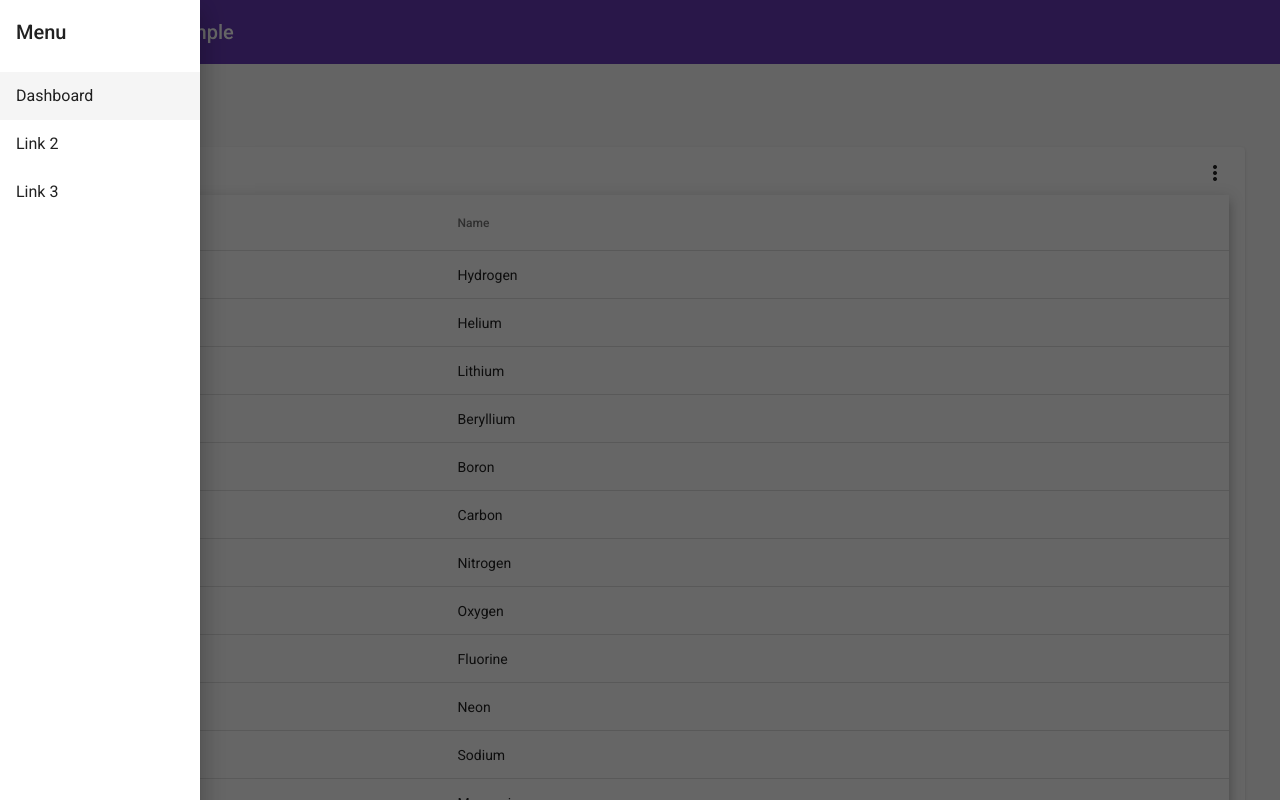
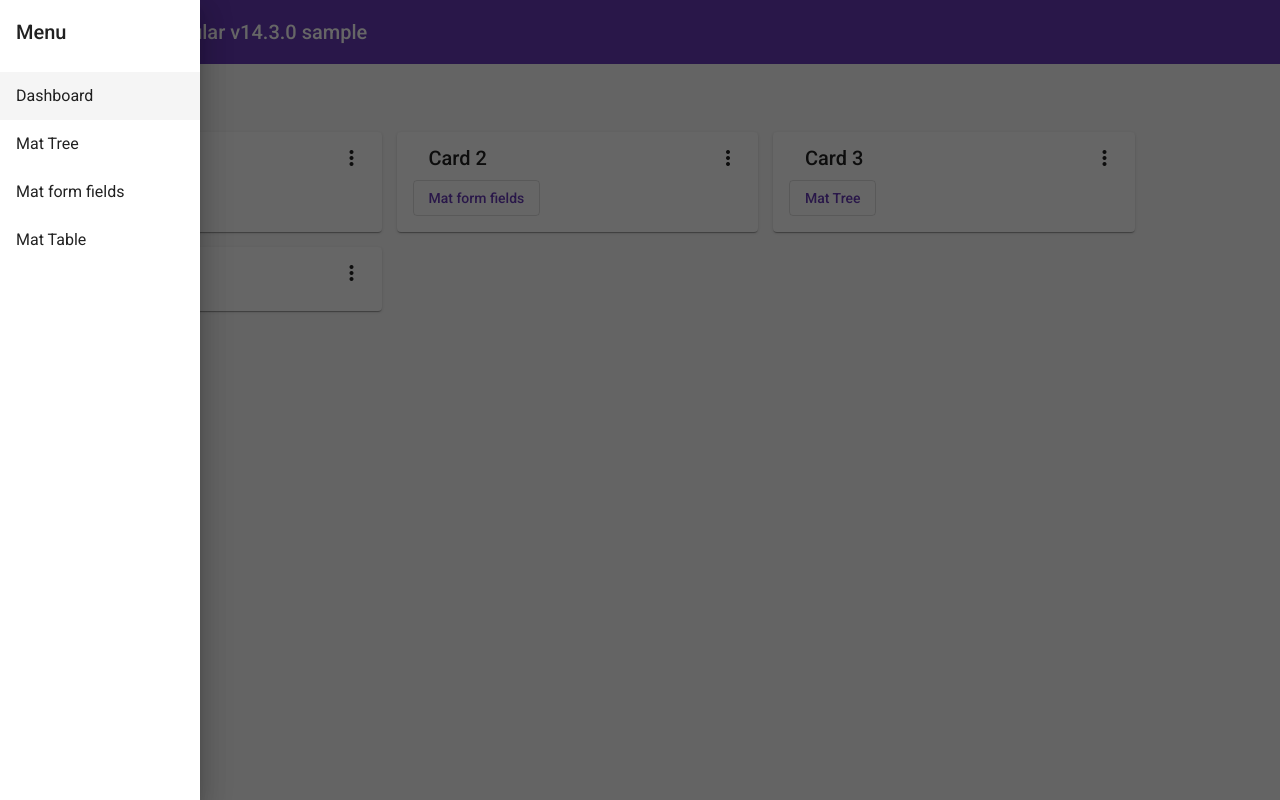
Before and after one commit to KVikram/angular-v10, an Angular app: page /home in a window 1280 px wide. Both pictures are taken after a click on the button "menu". Shown: the top 800 px of the page. Built offline with nearby package versions, Linux system fonts and the light colour scheme.

Commit message:
feat(dashboard):cleaned layout

```diff
--- a/src/app/app.module.ts
+++ b/src/app/app.module.ts
@@ -26,6 +26,7 @@ import { MatInputModule } from '@angular/material/input';
 import { MatSelectModule } from '@angular/material/select';
 import { MatRadioModule } from '@angular/material/radio';
 import { ReactiveFormsModule } from '@angular/forms';
+import { FlexLayoutModule } from '@angular/flex-layout';
 
 @NgModule({
   declarations: [
@@ -56,7 +57,8 @@ import { ReactiveFormsModule } from '@angular/forms';
     MatInputModule,
     MatSelectModule,
     MatRadioModule,
-    ReactiveFormsModule
+    ReactiveFormsModule,
+    FlexLayoutModule
   ],
   providers: [],
   bootstrap: [AppComponent]
--- a/src/app/home/home.component.html
+++ b/src/app/home/home.component.html
@@ -1,12 +1,22 @@
 <div class="grid-container">
   <h1 class="mat-h1">Dashboard</h1>
-  <mat-grid-list cols="2" rowHeight="350px">
-    <mat-grid-tile *ngFor="let card of cards | async" [colspan]="card.cols" [rowspan]="card.rows">
-      <mat-card class="dashboard-card">
+  <div
+    fxLayout="row wrap"
+    fxLayout.lt-md="column wrap"
+    fxLayoutAlign="start center"
+    fxLayoutGap="15px grid"
+  >
+    <div *ngFor="let card of cards | async" fxFlex="30%" fxFlex.lt-md="90%">
+      <mat-card>
         <mat-card-header>
           <mat-card-title>
-            {{card.title}}
-            <button mat-icon-button class="more-button" [matMenuTriggerFor]="menu" aria-label="Toggle menu">
+            {{ card.title }}
+            <button
+              mat-icon-button
+              class="more-button"
+              [matMenuTriggerFor]="menu"
+              aria-label="Toggle menu"
+            >
               <mat-icon>more_vert</mat-icon>
             </button>
             <mat-menu #menu="matMenu" xPosition="before">
@@ -15,18 +25,36 @@
             </mat-menu>
           </mat-card-title>
         </mat-card-header>
-        <mat-card-content class="dashboard-card-content">
+        <mat-card-content>
           <div *ngIf="card.title === 'Card 1'">
-            <app-mat-table></app-mat-table>
+            <a
+              mat-stroked-button
+              color="primary"
+              [routerLink]="['/table']"
+              routerLinkActive="router-link-active"
+              >Mat Table
+            </a>
           </div>
           <div *ngIf="card.title === 'Card 2'">
-            <app-address></app-address>
+            <a
+              mat-stroked-button
+              color="primary"
+              [routerLink]="['/address']"
+              routerLinkActive="router-link-active"
+              >Mat form fields
+            </a>
           </div>
           <div *ngIf="card.title === 'Card 3'">
-            <app-mat-tree></app-mat-tree>
+            <a
+              mat-stroked-button
+              color="primary"
+              [routerLink]="['/tree']"
+              routerLinkActive="router-link-active"
+              >Mat Tree
+            </a>
           </div>
         </mat-card-content>
       </mat-card>
-    </mat-grid-tile>
-  </mat-grid-list>
+    </div>
+  </div>
 </div>
--- a/src/app/menu/menu.component.css
+++ b/src/app/menu/menu.component.css
@@ -1,6 +1,6 @@
-/* .sidenav-container {
+.sidenav-container {
   height: 100%;
-} */
+}
 
 .sidenav {
   width: 200px;
--- a/src/app/menu/menu.component.html
+++ b/src/app/menu/menu.component.html
@@ -10,15 +10,40 @@
       <a
         mat-list-item
         [routerLink]="['/home']"
+        (click)="drawer.toggle()"
         routerLinkActive="router-link-active"
         >Dashboard
       </a>
-      <a mat-list-item href="#">Link 2</a>
-      <a mat-list-item href="#">Link 3</a>
+      <a
+        mat-list-item
+        [routerLink]="['/tree']"
+        (click)="drawer.toggle()"
+        routerLinkActive="router-link-active"
+        >Mat Tree
+      </a>
+      <a
+        mat-list-item
+        [routerLink]="['/address']"
+        (click)="drawer.toggle()"
+        routerLinkActive="router-link-active"
+        >Mat form fields
+      </a>
+      <a
+        mat-list-item
+        [routerLink]="['/table']"
+        (click)="drawer.toggle()"
+        routerLinkActive="router-link-active"
+        >Mat Table
+      </a>
     </mat-nav-list>
   </mat-sidenav>
   <mat-sidenav-content>
-    <mat-toolbar color="primary">
+    <mat-toolbar
+      color="primary"
+      fxLayout="row"
+      fxLayoutAlign="start center"
+      fxLayoutGap="15px"
+    >
       <button
         type="button"
         aria-label="Toggle sidenav"
@@ -27,9 +52,16 @@
       >
         <mat-icon aria-label="Side nav toggle icon">menu</mat-icon>
       </button>
-      <span>Angular v10 sample</span>
+      <button
+        mat-button
+        [routerLink]="['/home']"
+        routerLinkActive="router-link-active"
+      >
+        Home
+      </button>
+      <span>Angular v{{ ngVersion }} sample</span>
     </mat-toolbar>
     <!-- Add Content Here -->
-    <app-home></app-home>
+    <router-outlet></router-outlet>
   </mat-sidenav-content>
 </mat-sidenav-container>
--- a/src/app/menu/menu.component.ts
+++ b/src/app/menu/menu.component.ts
@@ -1,5 +1,5 @@
-import { Component } from '@angular/core';
 import { BreakpointObserver, Breakpoints } from '@angular/cdk/layout';
+import { Component, VERSION, Version } from '@angular/core';
 import { Observable } from 'rxjs';
 import { map, shareReplay } from 'rxjs/operators';
 
@@ -10,12 +10,15 @@ import { map, shareReplay } from 'rxjs/operators';
 })
 export class MenuComponent {
 
+  ngVersion = VERSION.full;
+
   isHandset$: Observable<boolean> = this.breakpointObserver.observe(Breakpoints.Handset)
     .pipe(
       map(result => result.matches),
       shareReplay()
     );
 
-  constructor(private breakpointObserver: BreakpointObserver) {}
+  constructor(private breakpointObserver: BreakpointObserver) {
+  }
 
 }
```
Also changed, not shown: src/app/app-routing.module.ts (+7 -1 lines).
